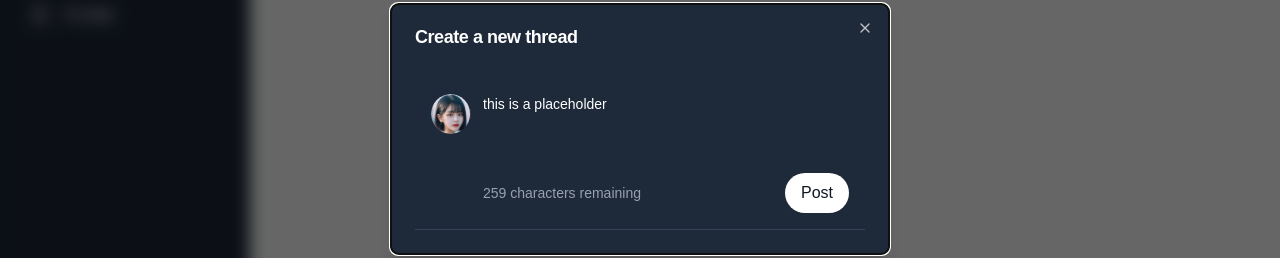
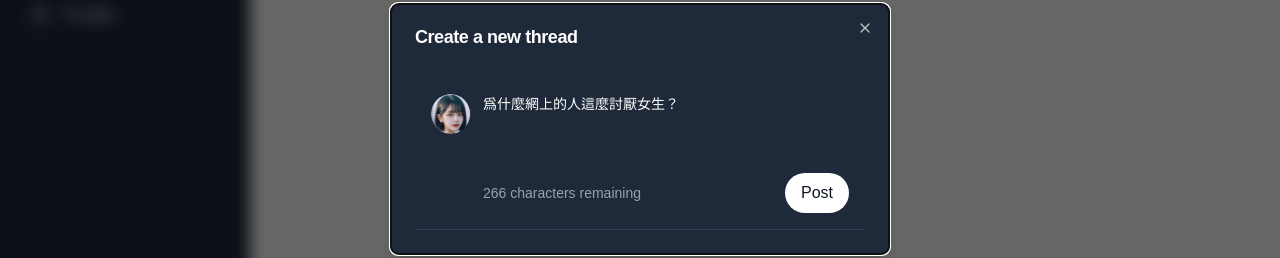
Before and after one commit to Jellyfish227/web, a Next.js app: page / in a window 1280 px wide. Shown: the part 271-529 px from the top of the page. Built offline with nearby package versions, Linux system fonts and the light colour scheme.

Commit message:
edit popup message

```diff
--- a/src/components/thread/new-thread-dialog.tsx
+++ b/src/components/thread/new-thread-dialog.tsx
@@ -90,7 +90,7 @@ export function NewThreadDialog({
             userImage={userImage}
             onSubmit={handleSubmit}
             typePlaceholder={true}
-            placeholderText="this is a placeholder"
+            placeholderText="爲什麼網上的人這麼討厭女生？"
           />
         </div>
       </DialogContent>
```
